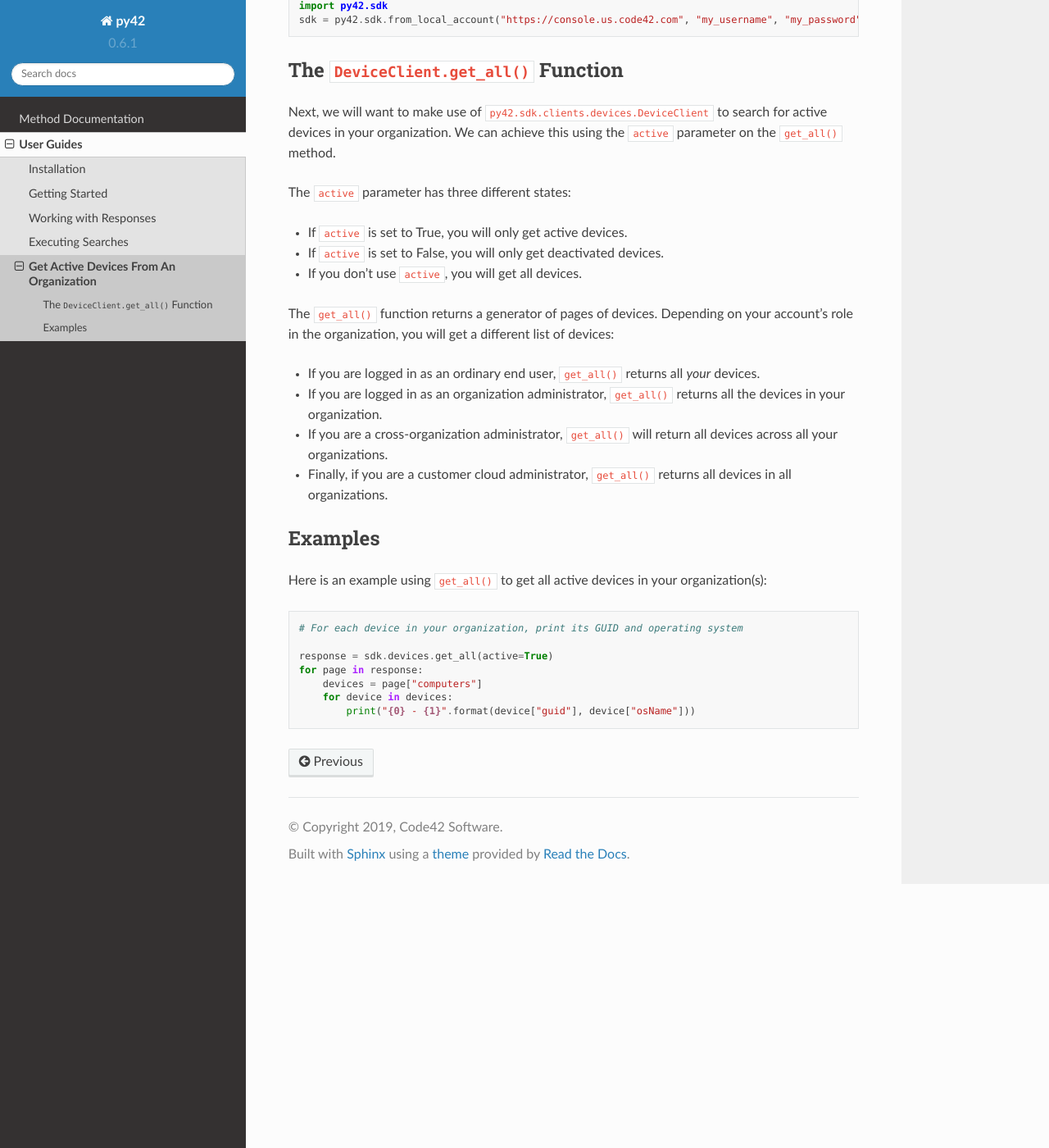
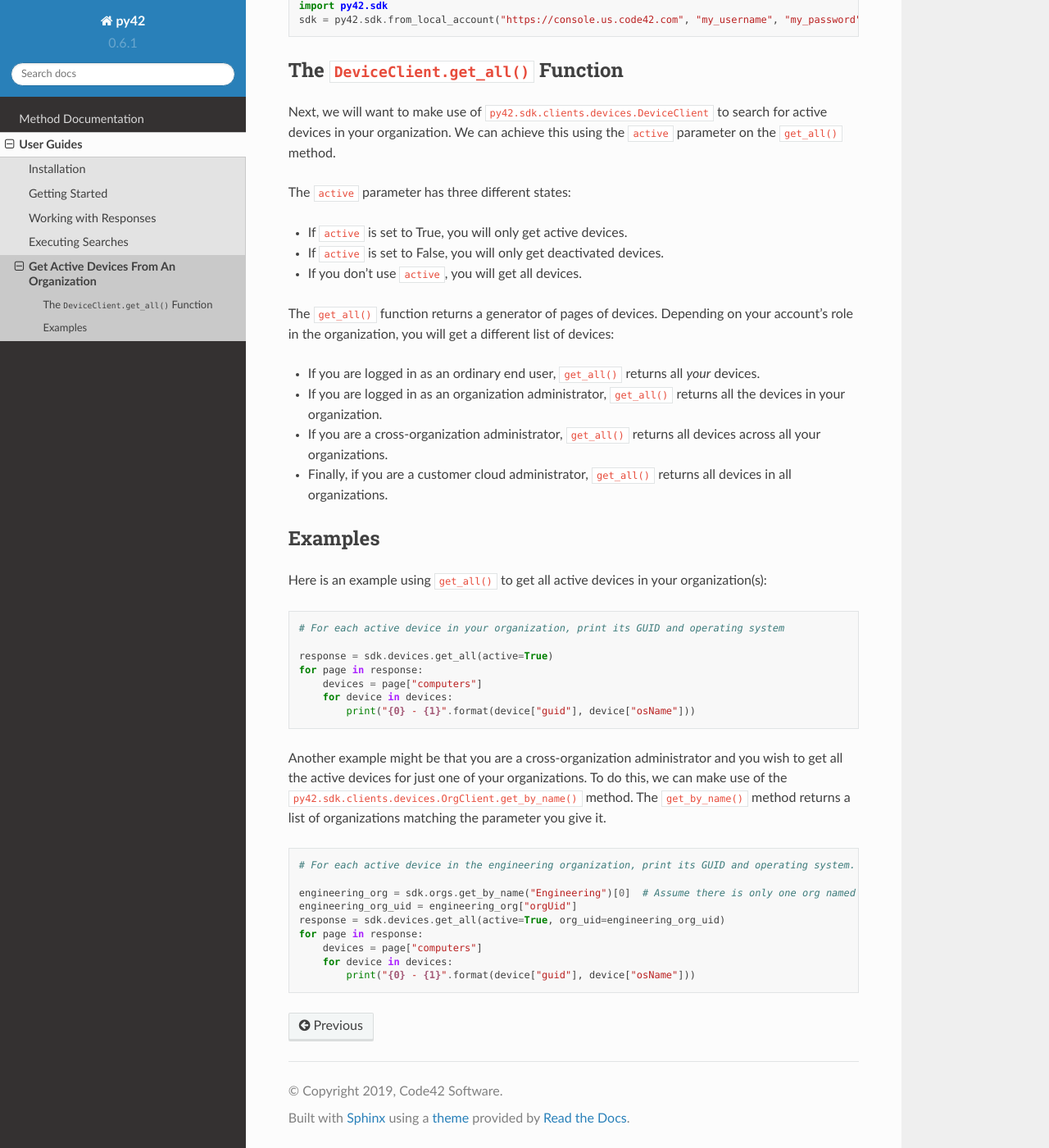
Before and after one commit to code42/py42, a Sphinx documentation site: the page built from docs/userguides/orgdevices.md, in a window 1280 px wide and 1400 px high, scrolled down 366 px. Shown: the whole window at 82% size. Built offline with Sphinx 7.4.7 and the Read the Docs theme 2.0.0, drawn with Linux system fonts in a browser that asks for light colours; the version number is read from the project's files by our own code.

Commit message:
Improvements

````diff
--- a/docs/userguides/orgdevices.md
+++ b/docs/userguides/orgdevices.md
@@ -26,14 +26,14 @@ The `get_all()` function returns a generator of pages of devices. Depending on y
 organization, you will get a different list of devices:
 * If you are logged in as an ordinary end user, `get_all()` returns all *your* devices.
 * If you are logged in as an organization administrator, `get_all()` returns all the devices in your organization.
-* If you are a cross-organization administrator, `get_all()` will return all devices across all your organizations.
+* If you are a cross-organization administrator, `get_all()` returns all devices across all your organizations.
 * Finally, if you are a customer cloud administrator, `get_all()` returns all devices in all organizations.
 
 ### Examples
 
 Here is an example using `get_all()` to get all active devices in your organization(s):
 ```python
-# For each device in your organization, print its GUID and operating system
+# For each active device in your organization, print its GUID and operating system
 
 response = sdk.devices.get_all(active=True)
 for page in response:
@@ -41,3 +41,18 @@ for page in response:
     for device in devices:
         print("{0} - {1}".format(device["guid"], device["osName"]))
 ```
+
+Another example might be that you are a cross-organization administrator and you wish to get all the active devices for
+just one of your organizations. To do this, we can make use of the `py42.sdk.clients.devices.OrgClient.get_by_name()`
+method. The `get_by_name()` method returns a list of organizations matching the parameter you give it.
+```python
+# For each active device in the engineering organization, print its GUID and operating system.
+
+engineering_org = sdk.orgs.get_by_name("Engineering")[0]  # Assume there is only one org named "Engineering"
+engineering_org_uid = engineering_org["orgUid"]
+response = sdk.devices.get_all(active=True, org_uid=engineering_org_uid)
+for page in response:
+    devices = page["computers"]
+    for device in devices:
+        print("{0} - {1}".format(device["guid"], device["osName"]))
+```
````
